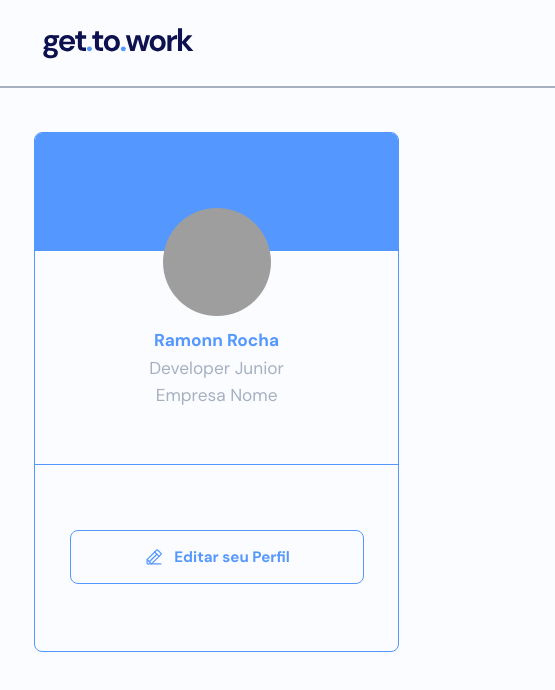
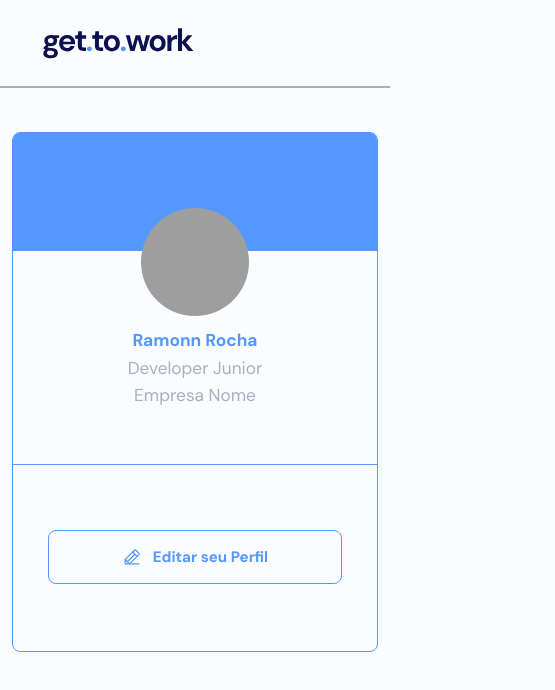
Before and after one commit to ramonnrocha/app-bunisses, a React (Vite) app: page /home in a window 390 px wide. Shown: the top 690 px of the page, 555 px wide, since content can reach past the window. Built offline with nearby package versions, Linux system fonts and the light colour scheme; grey boxes are pictures that could not be loaded.

Commit message:
mobile version

```diff
--- a/src/components/Header/styles.ts
+++ b/src/components/Header/styles.ts
@@ -16,7 +16,8 @@ export const HeaderContainer = styled.header`
     overflow: hidden;
 
     @media (max-width: 700px) {
-      width: 555px;
+      max-width: 555px;
+      width: 100%;
       left: 0rem;
     }
   }
@@ -38,7 +39,7 @@ export const HeaderContainer = styled.header`
       gap: 0.8rem;
       cursor: pointer;
 
-      @media (max-width: 800px) {
+      @media (max-width: 700px) {
         visibility: hidden;
       }
 
--- a/src/pages/Home/styles.ts
+++ b/src/pages/Home/styles.ts
@@ -13,7 +13,7 @@ export const SidebarContainer = styled.div`
   overflow: hidden;
   height: 48.2rem;
   width: 33.8rem;
-  margin-left: 4rem;
+
   margin-top: 4rem;
   img {
     width: 10rem;
--- a/src/pages/LoginPage/styles.ts
+++ b/src/pages/LoginPage/styles.ts
@@ -15,7 +15,8 @@ export const LoginPageContainer = styled.div`
   }
 
   @media (max-width: 700px) {
-    width: 555px;
+    max-width: 555px;
+    width: 100%;
   } ;
 `
 
--- a/src/styles/global.ts
+++ b/src/styles/global.ts
@@ -62,6 +62,7 @@ export const ContentContainer = styled.div`
   @media (max-width: 700px) {
     width: 100%;
     left: 0;
+    margin-left: 0;
     margin-right: 0;
   } ;
 `
```
